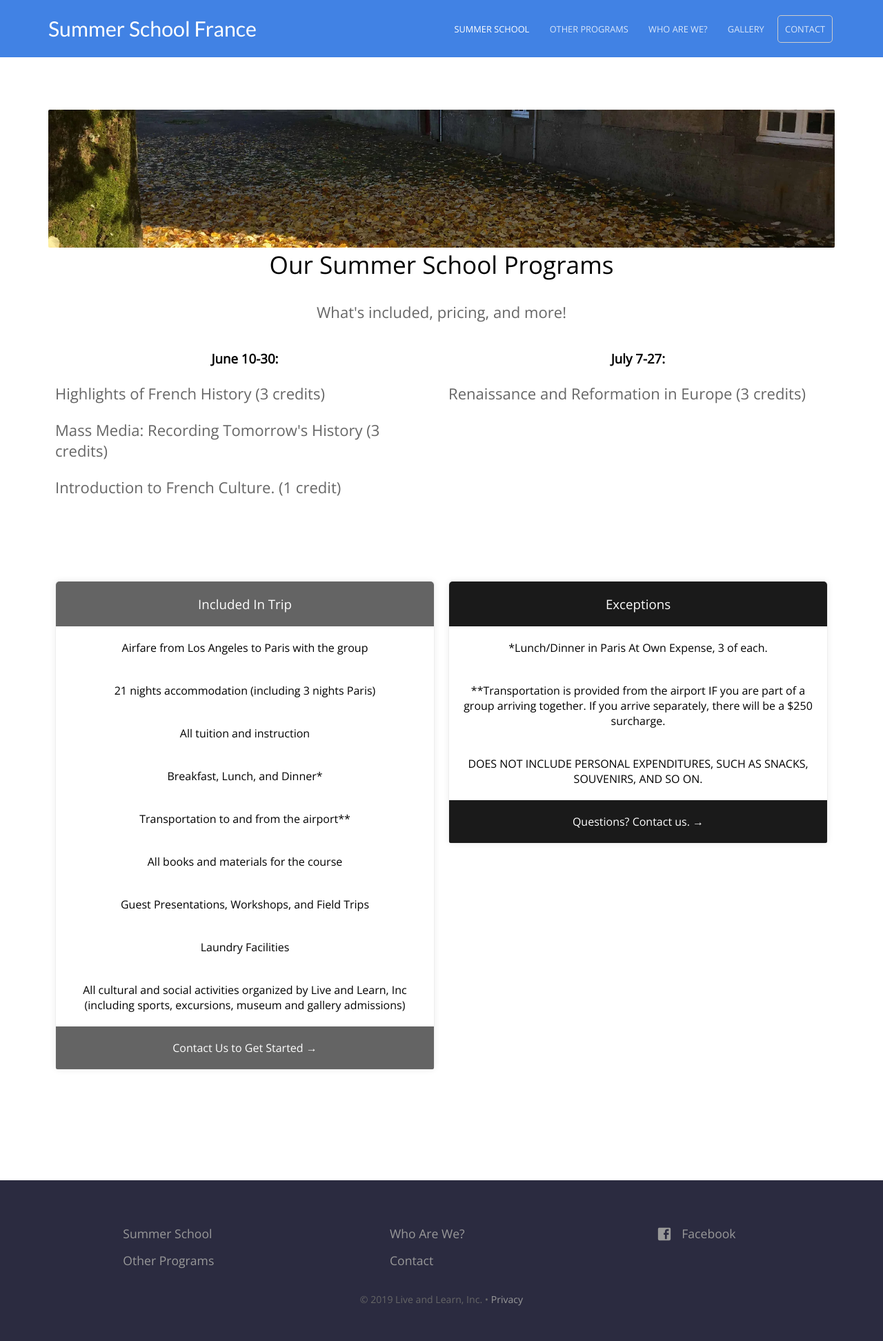
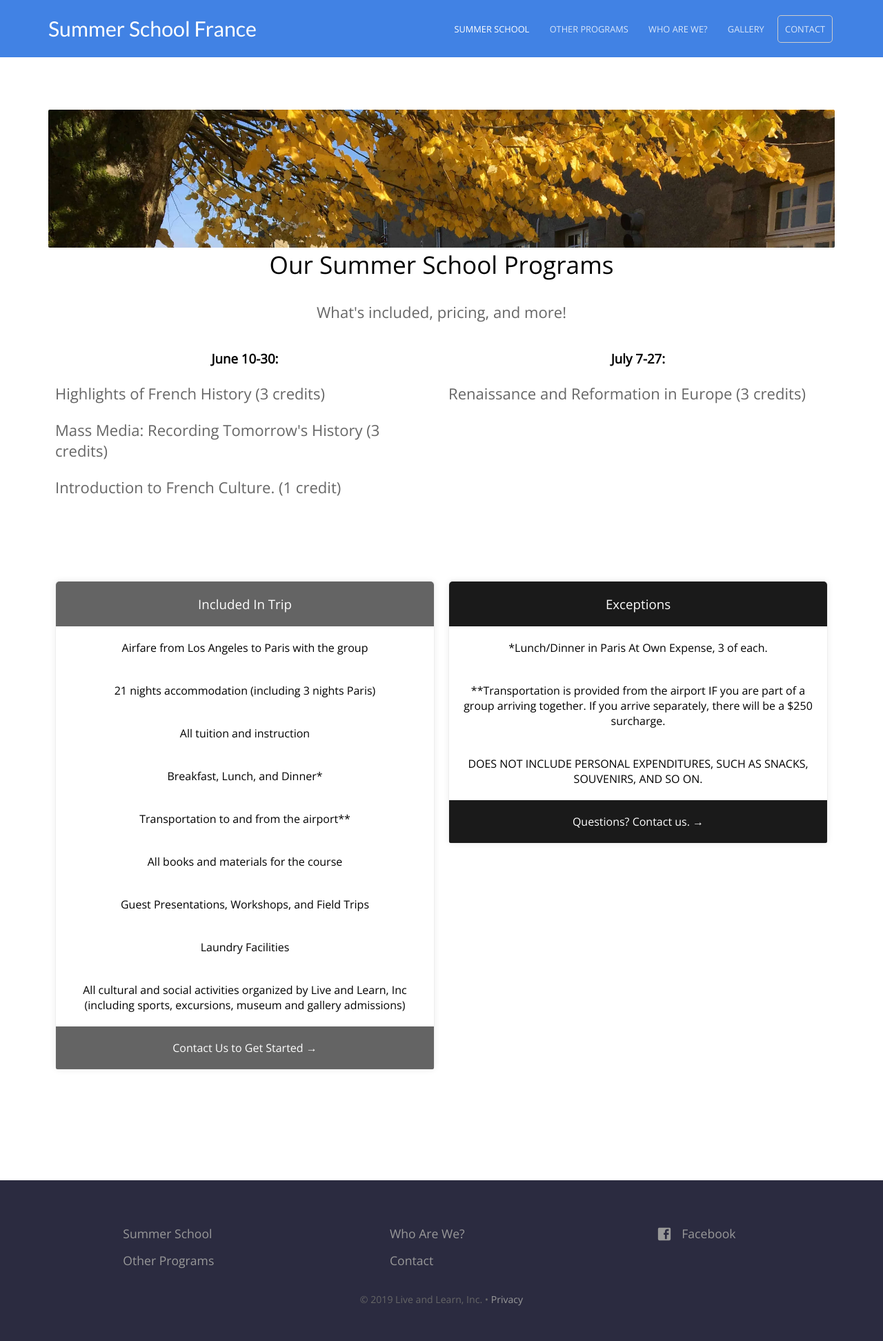
Before and after one commit to baritchie/project1, a Jekyll site: the page built from summerschoolprograms.html, in a window 1280 px wide. Shown: the whole page at 69% size. Built offline with Jekyll 4.4.1, drawn with Linux system fonts in a browser that asks for light colours.

Commit message:
Updated '_layouts/page.html' via CloudCannon

```diff
--- a/_layouts/page.html
+++ b/_layouts/page.html
@@ -8,7 +8,7 @@
     			<picture>
                     <source class="screenshot" srcset="{{ page.picture_url }}.webp" type="image/webp">
                     <source class="screenshot" srcset="{{ page.picture_url }}.jpg" type="image/jpeg">
-                    <img style="height:200px;width:100%;object-fit:cover;" class="screenshot" src="{{ page.picture_url }}.jpg" />
+                    <img style="height:200px;width:100%;object-fit:cover;object-position: 100% 0;" class="screenshot" src="{{ page.picture_url }}.jpg" />
                 </picture>
 				<h2>{{ page.heading }}</h2>
 		    {% elsif page.heading %}
```
